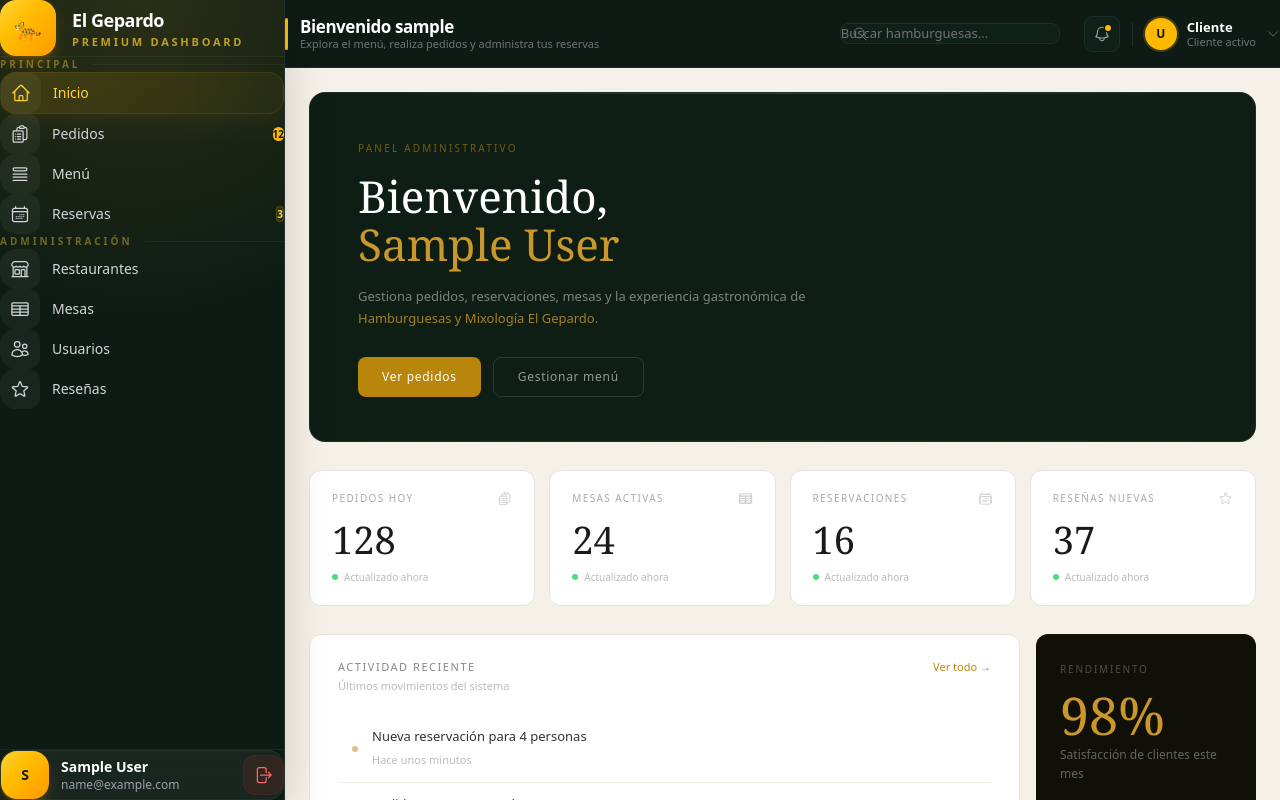
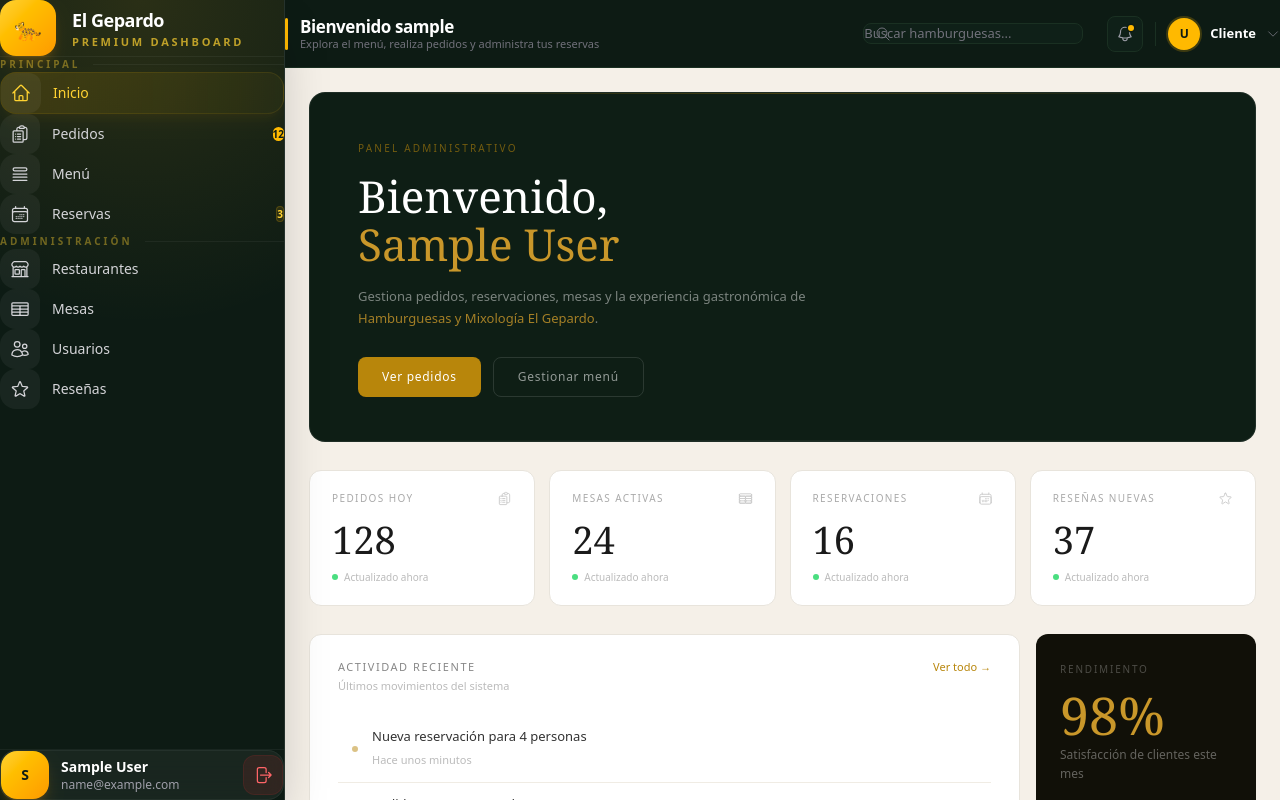
Before and after one commit to lcastro-2021276/BitCoiners-Mixologa-el-Gepardo, a React (Vite) app in the folder Restaurante - Hamburguesas-y-Mixologa-el-Gepardo/Client-AdminGepardo/: page /dashboard in a window 1280 px wide. Built offline with nearby package versions, Linux system fonts and the light colour scheme; sample sign-in values are in the browser's storage.

Commit message:
fix: corregir Navbar en Mixologia El Gepardo

```diff
--- a/Restaurante - Hamburguesas-y-Mixologa-el-Gepardo/Client-AdminGepardo/src/shared/components/layout/Navbar.jsx
+++ b/Restaurante - Hamburguesas-y-Mixologa-el-Gepardo/Client-AdminGepardo/src/shared/components/layout/Navbar.jsx
@@ -139,9 +139,11 @@ export const Navbar = ({
                 ? user?.name || "Administrador"
                 : user?.username || user?.name || "Cliente"}
             </p>
-            <p className="text-[11px] text-zinc-500">
-              {isAdmin ? "Administrador" : "Cliente activo"}
-            </p>
+            {isAdmin && (
+              <p className="text-[11px] text-zinc-500">
+                Administrador
+              </p>
+            )}
           </div>
 
           <ChevronDownIcon className="h-3.5 w-3.5 text-zinc-500 transition-transform duration-200 group-hover:translate-y-0.5" />
```
